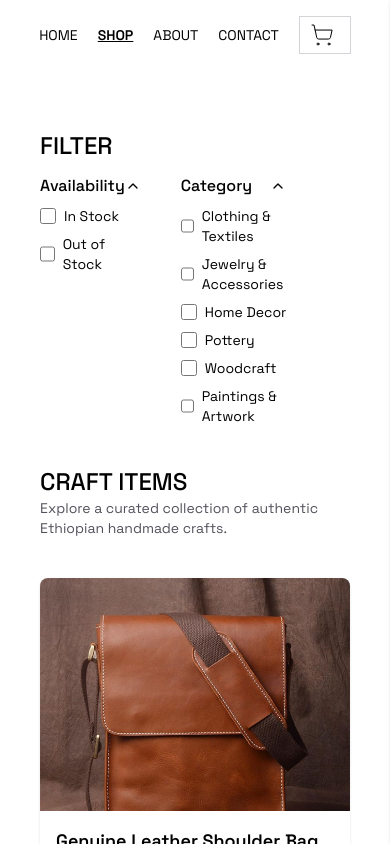
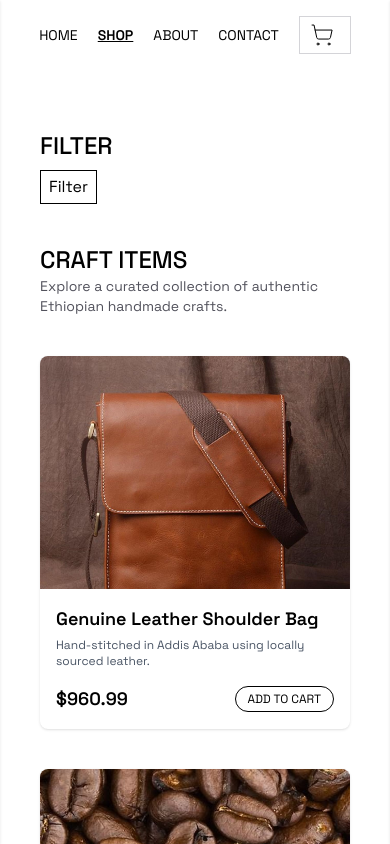
Before and after one commit to flavnat/gojo-craft, a React (Vite) app: page /shop in a window 390 px wide. Shown: the top 844 px of the page. Built offline with nearby package versions, Linux system fonts and the light colour scheme.

Commit message:
fix: filterDrawer usablity test when it comes to responsive

```diff
--- a/src/components/Accordion.jsx
+++ b/src/components/Accordion.jsx
@@ -1,36 +1,26 @@
-import { ChevronDown } from 'lucide-react';
+import { ChevronDown } from "lucide-react";
 import React, {
   createContext,
   useContext,
   useEffect,
   useRef,
   useState,
-} from 'react';
+} from "react";
 
 const AccordionContext = createContext({
   selected: [],
   setSelected: () => {},
 });
 
-export function Accordion({ children, value = [], onChange, defaultOpenAll = false, ...props }) {
+export function Accordion({ children, value = [], onChange, ...props }) {
   const [selected, setSelected] = useState(value);
 
   useEffect(() => {
-    if (defaultOpenAll && value.length === 0 && selected.length === 0) {
-      const childValues = React.Children.toArray(children)
-        .map(child => child.props?.value)
-        .filter(Boolean);
-
-      setSelected(childValues);
-    }
-  }, [children, defaultOpenAll, value, selected]);
-
-  useEffect(() => {
     onChange?.(selected);
-  }, [selected, onChange]);
+  }, [selected]);
 
   return (
-    <ul {...props} className='md:block flex md:space-x-0 space-x-10'>
+    <ul {...props} className="">
       <AccordionContext.Provider value={{ selected, setSelected }}>
         {children}
       </AccordionContext.Provider>
@@ -52,7 +42,7 @@ export function AccordionItem({ children, value, trigger, ...props }) {
   };
 
   return (
-    <li {...props}>
+    <li {...props} className="w-full">
       <header
         role="button"
         onClick={toggleItem}
@@ -62,7 +52,7 @@ export function AccordionItem({ children, value, trigger, ...props }) {
         <ChevronDown
           size={16}
           className={`transition-transform duration-300 ${
-            isOpen ? 'rotate-180' : ''
+            isOpen ? "rotate-180" : ""
           }`}
         />
       </header>
--- a/src/components/FilterDrawer.jsx
+++ b/src/components/FilterDrawer.jsx
@@ -1,20 +1,19 @@
 import React, { useState } from "react";
 import Drawer from "./Drawer";
 import { Funnel } from "lucide-react";
-export default function FilterDrawer() {
+
+export default function FilterDrawer({ children }) {
   const [isDrawerOpen, setIsDrawerOpen] = useState(false);
 
   return (
     <>
-      <div>
+      <div className="mt-2">
         <button
-          className="flex items-center gap-x-2 capitalize"
+          className="flex items-center px-2 py-1 border gap-x-2 capitalize"
           onClick={() => setIsDrawerOpen(true)}
         >
           <span>filter</span>
-          <span>
-            <Funnel strokeWidth={1.2} size={20} />
-          </span>
+          {/* <Funnel strokeWidth={1.2} size={18} /> */}
         </button>
       </div>
 
@@ -22,13 +21,9 @@ export default function FilterDrawer() {
         isOpen={isDrawerOpen}
         onClose={() => setIsDrawerOpen(false)}
         title="Filter"
-        position="right"
+        position="left"
       >
-          <details className="siz">
-            <summary>Category</summary>
-            <input type="checkbox" name="tag" id="tag" />
-            <label htmlFor="tag">XY</label>
-          </details>
+        {children}
       </Drawer>
     </>
   );
--- a/src/pages/ShopPage.jsx
+++ b/src/pages/ShopPage.jsx
@@ -2,6 +2,7 @@ import { useState } from "react";
 import { products } from "../../mock/mockProducts";
 import { Accordion, AccordionItem } from "../components/Accordion";
 import { CheckboxGroup } from "../components/CheckboxGroup";
+import FilterDrawer from "../components/FilterDrawer";
 import ProductCard from "../components/ProductCard";
 
 export default function ShopPage() {
@@ -28,7 +29,47 @@ export default function ShopPage() {
           {/* filters */}
           <div>
             <h1 className="text-2xl font-medium uppercase my-1">Filter</h1>
-            <Accordion defaultOpenAll={true}>
+
+            <div className="md:hidden block">
+              <FilterDrawer>
+                <Accordion>
+                  <AccordionItem value={1} trigger={"Availability"}>
+                    <CheckboxGroup
+                      options={[
+                        { label: "In Stock", value: "in_stock" },
+                        { label: "Out of Stock", value: "out_stock" },
+                      ]}
+                      onChange={setAvailability}
+                    />
+                  </AccordionItem>
+                  <AccordionItem value={2} trigger={"Category"}>
+                    <CheckboxGroup
+                      options={[
+                        {
+                          label: "Clothing & Textiles",
+                          value: "clothing_textiles",
+                        },
+                        {
+                          label: "Jewelry & Accessories",
+                          value: "jewelry_accessories",
+                        },
+                        { label: "Home Decor", value: "home_decor" },
+                        { label: "Pottery", value: "pottery" },
+                        { label: "Woodcraft", value: "woodcraft" },
+                        {
+                          label: "Paintings & Artwork",
+                          value: "paintings_artwork",
+                        },
+                      ]}
+                      onChange={setCategories}
+                    />
+                  </AccordionItem>
+                </Accordion>
+              </FilterDrawer>
+            </div>
+
+            <div className="md:block hidden">
+              <Accordion>
                 <AccordionItem value={1} trigger={"Availability"}>
                   <CheckboxGroup
                     options={[
@@ -62,6 +103,7 @@ export default function ShopPage() {
                 </AccordionItem>
               </Accordion>
             </div>
+          </div>
 
           {/* product grid */}
           <div className="grid grid-cols-1 lg:grid-cols-3 md:grid-cols-2 col-span-4 gap-x-6 gap-y-10">
```
Also changed, not shown: public/about.jpg (added). Lines whose indentation alone changed are shown as unchanged.
